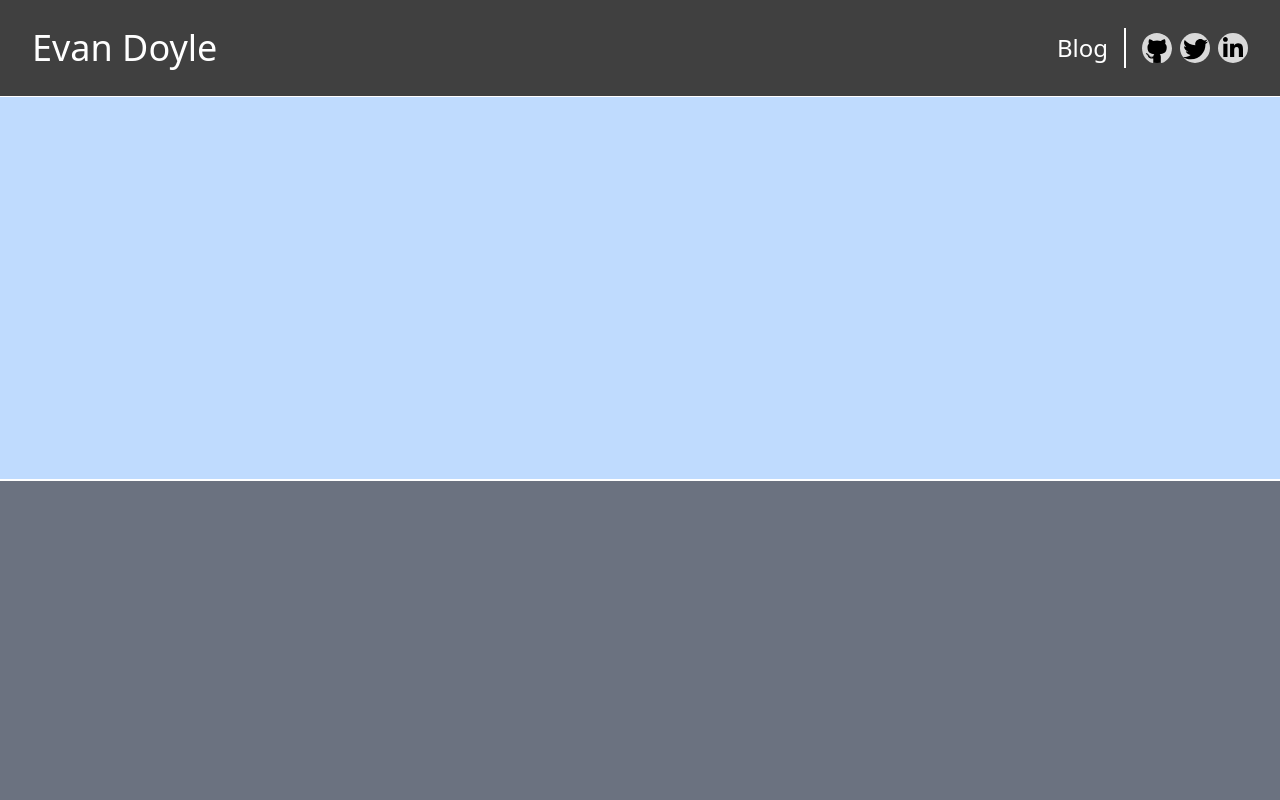
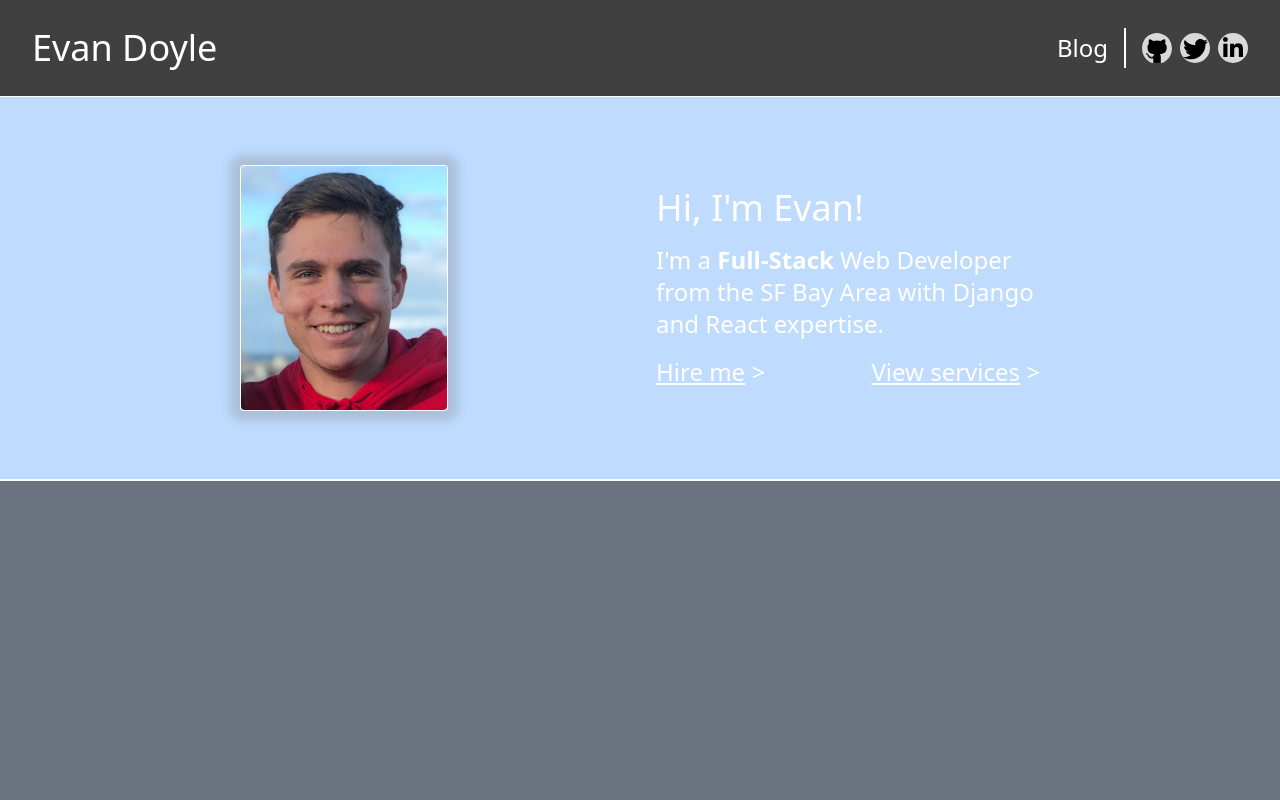
Before and after one commit to emdoyle/personal-site, a Next.js app: page / in a window 1280 px wide. Shown: the top 800 px of the page. Built offline with nearby package versions, Linux system fonts and the light colour scheme.

Commit message:
Add initial headshot image and text to first section

```diff
--- a/components/Header.tsx
+++ b/components/Header.tsx
@@ -11,7 +11,7 @@ export const Header = () => {
   return (
     <header className="h-16 sm:h-24 w-full flex flex-row justify-between items-center px-4 sm:px-8 bg-neutral-700 text-white">
       <p className="text-2xl sm:text-4xl">Evan Doyle</p>
-      <div className="flex flex-row jusify-center items-center gap-2">
+      <div className="flex flex-row justify-center items-center gap-2">
         {wideScreen ? (
           <>
             <p className="text-2xl border-r-2 border-white pr-4 py-1">Blog</p>
--- a/components/Section.tsx
+++ b/components/Section.tsx
@@ -2,7 +2,7 @@ export const Section: React.FC<{ children?: React.ReactNode }> = ({
   children,
 }) => {
   return (
-    <div className="h-96 w-full odd:bg-blue-200 even:bg-gray-500 border border-l-0 border-r-0 border-white text-white">
+    <div className="flex justify-center items-center py-8 h-96 w-full odd:bg-blue-200 even:bg-gray-500 border border-l-0 border-r-0 border-white text-white">
       {children}
     </div>
   );
--- a/pages/index.tsx
+++ b/pages/index.tsx
@@ -1,11 +1,16 @@
 import Head from "next/head";
+import Image from "next/image";
+import Headshot from "../public/headshot.jpg";
 import { Container } from "../components/Container";
 import { Header } from "../components/Header";
 import { Content } from "../components/Content";
 import { Footer } from "../components/Footer";
 import { Section } from "../components/Section";
+import { useMediaQuery } from "../hooks/useMediaQuery";
 
 export default function Home() {
+  // equivalent to 'sm' breakpoint in Tailwind
+  const wideScreen = useMediaQuery("(min-width: 680px)");
   return (
     <Container>
       <Head>
@@ -15,7 +20,33 @@ export default function Home() {
 
       <Header />
       <Content>
-        <Section />
+        <Section>
+          <div className="flex flex-col sm:flex-row gap-4 justify-between items-center w-5/6 sm:max-w-[800px]">
+            <div className="w-24 sm:w-52 rounded border border-white shadow-[0px_0px_8px_10px_rgba(112,112,112,.25)]">
+              <Image
+                alt="Evan Doyle Headshot"
+                className="rounded"
+                layout="responsive"
+                src={Headshot}
+              />
+            </div>
+            <div className="w-full sm:w-96">
+              <h1 className="text-2xl sm:text-4xl pb-4">Hi, I&apos;m Evan!</h1>
+              <p className="sm:text-2xl pb-4">
+                I&apos;m a <strong>Full-Stack</strong> Web Developer from the SF
+                Bay Area with Django and React expertise.
+              </p>
+              <div className="flex justify-between items-center sm:text-2xl">
+                <a>
+                  <span className="underline">Hire me</span> &gt;
+                </a>
+                <a>
+                  <span className="underline">View services</span> &gt;
+                </a>
+              </div>
+            </div>
+          </div>
+        </Section>
         <Section />
         <Section />
         <Section />
```
Also changed, not shown: public/headshot.jpg (added).
